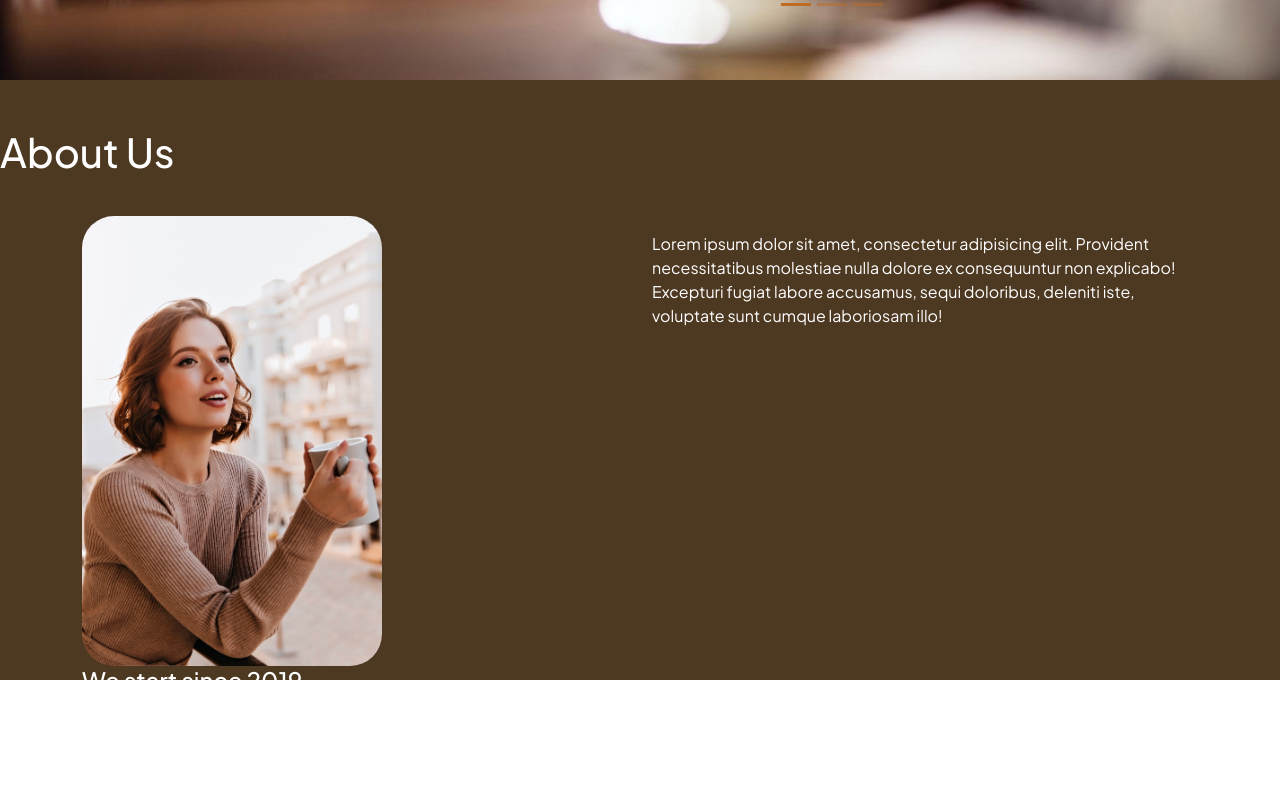
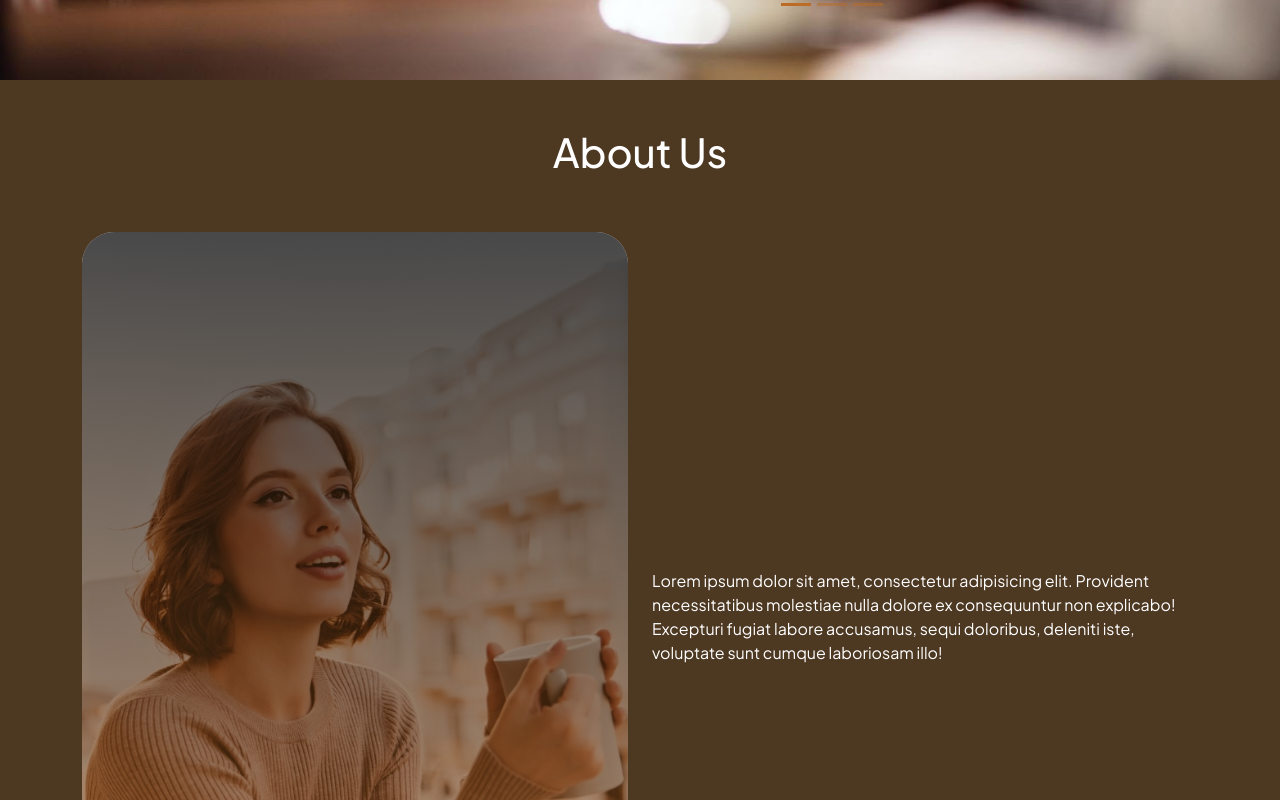
Before and after one commit to ImrenR/FrontEnd-Notebook, a React (Vite) app in the folder Project4-Bootstrap/: page / in a window 1280 px wide. Shown: the part 720-1520 px from the top of the page. Before the commit the page ends 1463 px from the top, so only its background shows below. Built offline with nearby package versions, Linux system fonts and the light colour scheme; a web font is replaced by a local one.

Commit message:
bootstrap css styling

```diff
--- a/Project4-Bootstrap/src/App.css
+++ b/Project4-Bootstrap/src/App.css
@@ -6,27 +6,24 @@
   --hover-color: #e76f51;
   --section-color: #b78752;
 }
-*{
+* {
   font-family: "Plus Jakarta Sans", serif;
 }
 
 .navbar {
-position:fixed;
+  position: fixed;
   z-index: 5;
-width:100%;
-
+  width: 100%;
 }
-.navbar .container{
+.navbar .container {
   background-color: rgba(0, 0, 0, 0.7) !important;
 }
-.navbar .nav-link:hover{
-  color:var(--primary-color) !important;
+.navbar .nav-link:hover {
+  color: var(--primary-color) !important;
 }
 
-
-.carousel-item{
+.carousel-item {
   height: 100vh;
-
 }
 .carousel-item img {
   height: 100%;
@@ -35,10 +32,10 @@ width:100%;
 
 .carousel-caption .btn {
   background-color: var(--primary-color);
-  border:none;
+  border: none;
   width: 10rem;
   white-space: nowrap;
-  color:white ;
+  color: white;
 }
 
 .carousel-caption .btn:first-child {
@@ -46,18 +43,17 @@ width:100%;
 }
 
 .carousel-caption .btn:first-child:hover {
-background-color: white ;
+  background-color: white;
   color: black;
 }
 
-.carousel-caption{
+.carousel-caption {
   bottom: 40%;
 }
 
-.hero{
+.hero {
   position: relative;
   z-index: 3;
-
 }
 
 .black {
@@ -74,16 +70,29 @@ color: black;
   background-color: var(--primary-color) !important;
 }
 
+section#about {
+  background-color: var(--secondary-color);
 
-section#about{
-  background-color: var(--secondary-color);
-  height: 600px;
-  color:white;
-
+  color: white;
 }
 
-.container img{
-  width: 300px;
-  border-radius: 2rem;
-  margin-top: 2rem;
+.image-container {
+  position: relative;
+
+  img {
+    width: 100%;
   }
+}
+
+.about-info {
+  position: absolute;
+  top: 0%;
+  left: 0%;
+  width: 100%;
+  height: 100%;
+  background-image: linear-gradient(
+    to bottom,
+    rgba(0, 0, 0, 0.7),
+    rgba(188, 108, 37, 0.5)
+  );
+}
--- a/Project4-Bootstrap/src/Components/CoffeeShop.jsx
+++ b/Project4-Bootstrap/src/Components/CoffeeShop.jsx
@@ -181,17 +181,18 @@ const CoffeeShop = () => {
 
       {/* About Us */}
       <section id="about" className="py-5">
-        <h1>About Us</h1>
+        <h1 className="text-center">About Us</h1>
         <div className="container">
-          <div className="row">
-            <div className="col  col-sm-12 col-md-6">
-              <div className="image-container">
-                <img src="/about.jpg" alt="" />
+          <div className="row align-items-center justify-content-center">
+            <div className="col col-sm-12 col-md-6">
+              <div className="image-container mt-5 rounded-5 overflow-hidden">
+                <img src="./about.jpg" alt=""/>
+
+              <div className="about-info d-flex  flex-column justify-content-end p-3 ">
+                <h4 className="fw-bold">We start since 2019</h4>
+                <p className="fs-6">Best in Dublin</p>
               </div>
-              <div className="about-info">
-                <h4>We start since 2019</h4>
-                <p>Best in Dublin</p>
-              </div>
+                </div>
             </div>
             <div className="col  col-sm-12 col-md-6 my-5">
               Lorem ipsum dolor sit amet, consectetur adipisicing elit.
```
Lines whose indentation alone changed are shown as unchanged.
